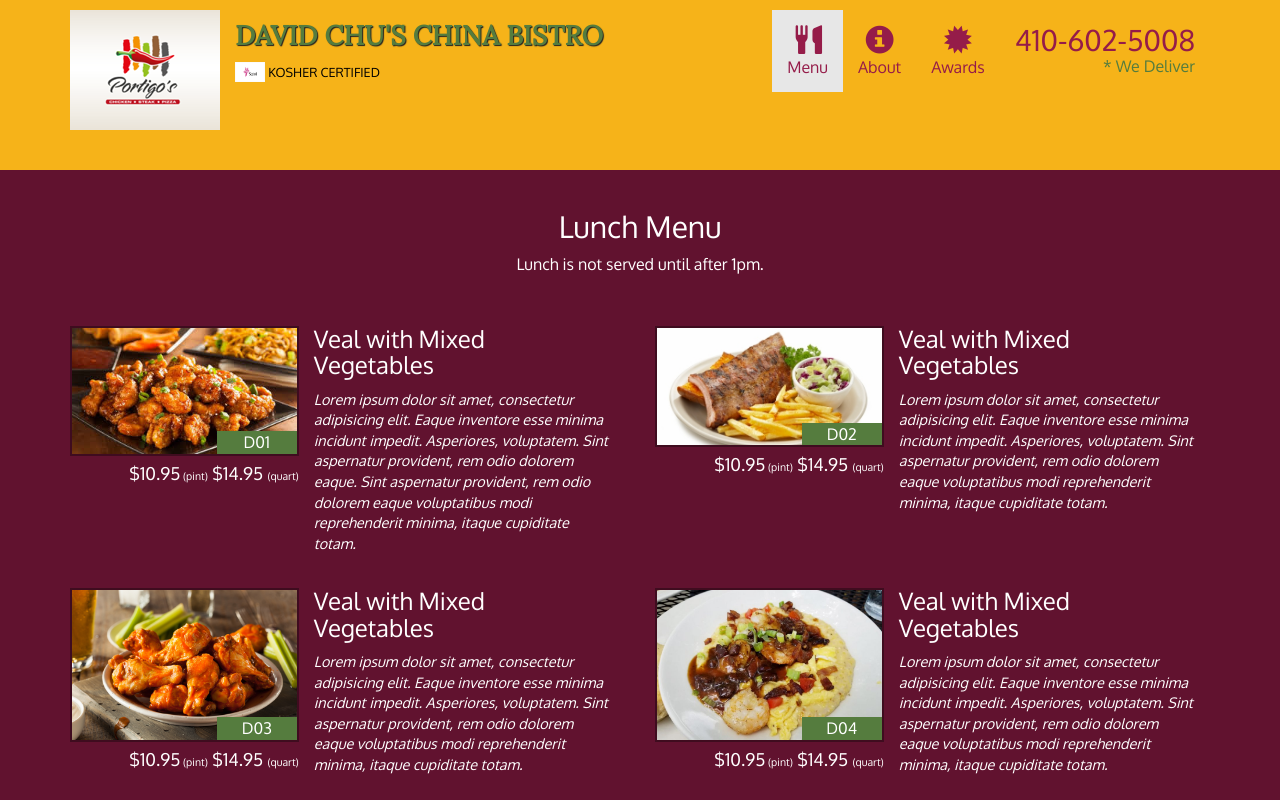
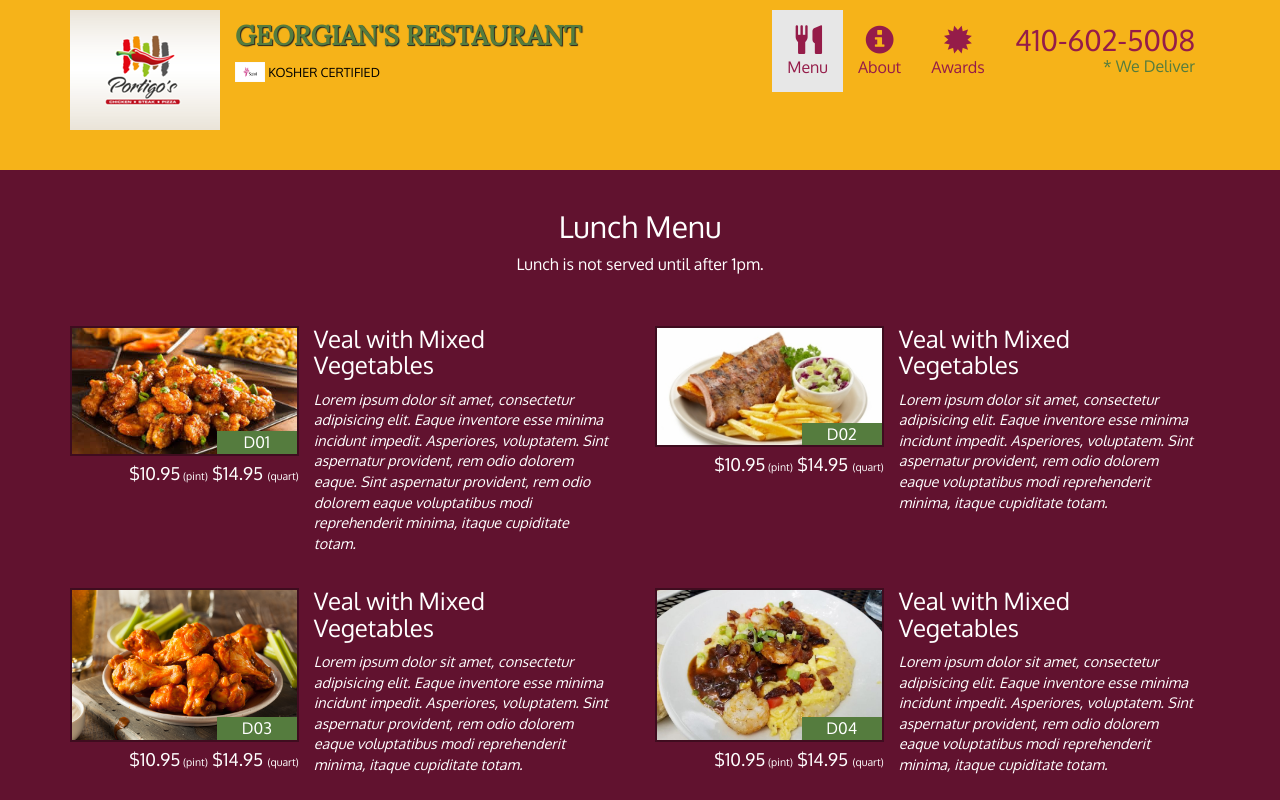
Before and after one commit to neroexpress/coursera-test, a plain HTML site: page site/Static Restaurant Site /single-category.html in a window 1280 px wide. Shown: the top 800 px of the page. Drawn offline with nearby package versions, Linux system fonts and the light colour scheme.

Commit message:
small addition for examples files

```diff
--- a/site/Static Restaurant Site /single-category.html
+++ b/site/Static Restaurant Site /single-category.html
@@ -4,7 +4,7 @@
     <meta charset="utf-8">
     <meta http-equiv="X-UA-Compatible" content="IE=edge">
     <meta name="viewport" content="width=device-width, initial-scale=1">
-    <title>David Chu's China Bistro</title>
+    <title>Georgian's Restaurant</title>
     <link href="css/bootstrap.min.css" rel="stylesheet">
     <link rel="stylesheet" type="text/css" href="css/styles.css">
     <link href="https://fonts.googleapis.com/css?family=Oxygen" rel="stylesheet">
@@ -21,7 +21,7 @@
             </a>
 
             <div class="navbar-brand">
-              <a href="index.html"><h1>David Chu's China Bistro</h1></a>
+              <a href="index.html"><h1>Georgian's Restaurant</h1></a>
                 <p>
                 <img src="images/star-k-logo.gif" alt="Kosher certification" width="30px" height="20px">
                   <span>Kosher Certified</span>
@@ -73,7 +73,7 @@
 
   <div id="main-content" class="container"><!-- Start of main content-->
 
-       <h2 id="menu-categories-title" class="text-center">Lunch Menu</h2>
+    <h2 id="menu-categories-title" class="text-center">Lunch Menu</h2>
     <div class="text-center">Lunch is not served until after 1pm.</div>
 
     <section class="row">
```
Also changed, not shown: site/Static Restaurant Site /index.html (+1 -1 lines), site/Static Restaurant Site /menu-categories.html (+2 -2 lines).
